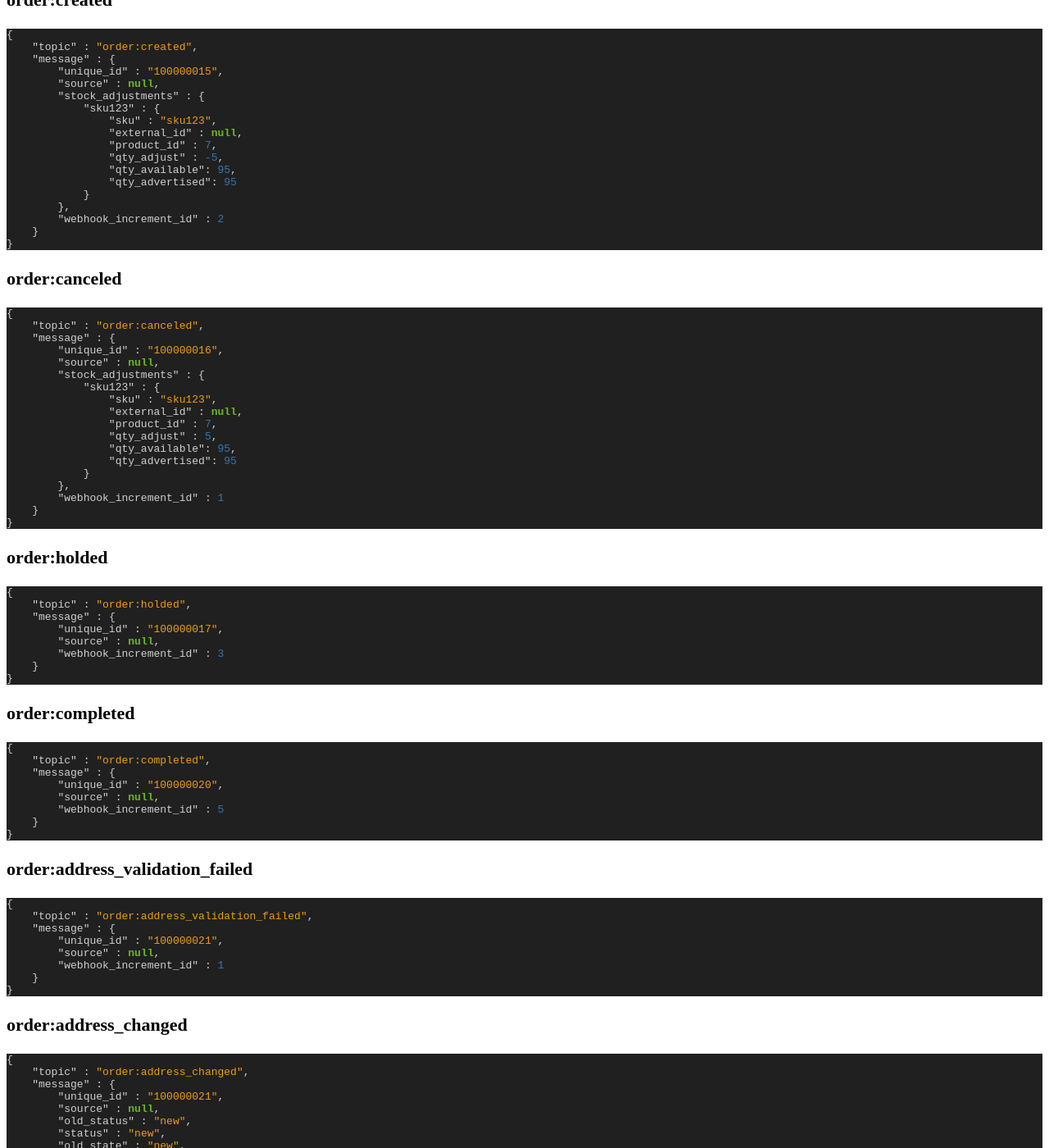
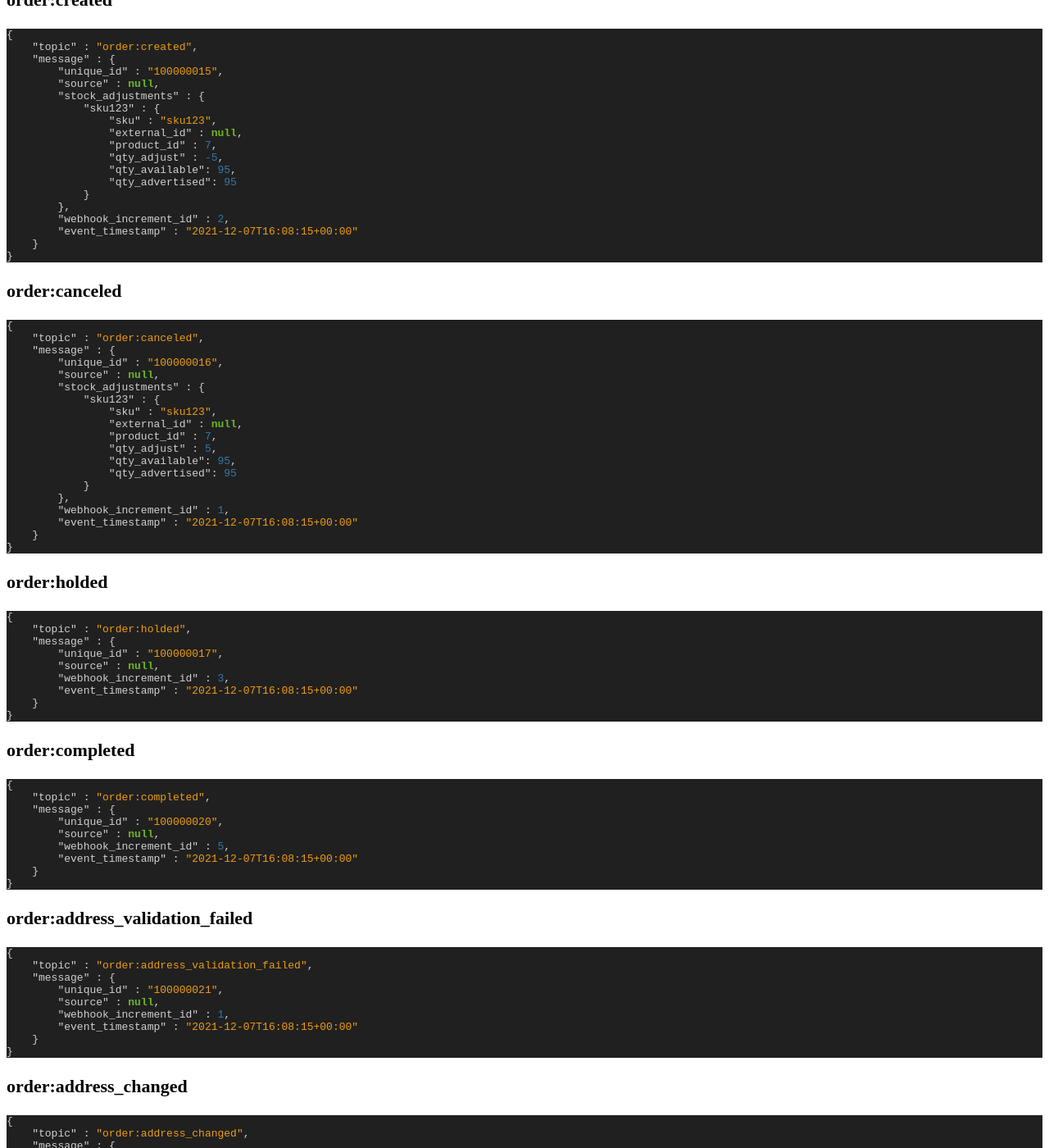
Before and after one commit to ShipStream/shipstream.github.io, a Jekyll site: the page built from _posts/2015-06-12-topics.md, in a window 1280 px wide and 1400 px high, scrolled down 1462 px. Shown: the whole window at 82% size. Built offline with Jekyll 4.4.1, drawn with Linux system fonts in a browser that asks for light colours; a style sheet for code colours, icons or effects is not loaded; some of the changed text lies outside the part shown.

Commit message:
Add "event_timestamp" to event payload.

````diff
--- a/_posts/2015-06-12-topics.md
+++ b/_posts/2015-06-12-topics.md
@@ -72,7 +72,8 @@ Event Payloads
                 "qty_advertised": 95
             }
         },
-        "webhook_increment_id" : 2
+        "webhook_increment_id" : 2,
+        "event_timestamp" : "2021-12-07T16:08:15+00:00"
     }
 }
 ```
@@ -97,7 +98,8 @@ Event Payloads
                 "qty_advertised": 95
             }
         },
-        "webhook_increment_id" : 1
+        "webhook_increment_id" : 1,
+        "event_timestamp" : "2021-12-07T16:08:15+00:00"
     }
 }
 ```
@@ -112,7 +114,8 @@ Event Payloads
     "message" : {
         "unique_id" : "100000017",
         "source" : null,
-        "webhook_increment_id" : 3
+        "webhook_increment_id" : 3,
+        "event_timestamp" : "2021-12-07T16:08:15+00:00"
     }
 }
 ```
@@ -127,7 +130,8 @@ Event Payloads
     "message" : {
         "unique_id" : "100000020",
         "source" : null,
-        "webhook_increment_id" : 5
+        "webhook_increment_id" : 5,
+        "event_timestamp" : "2021-12-07T16:08:15+00:00"
     }
 }
 ```
@@ -142,7 +146,8 @@ Event Payloads
     "message" : {
         "unique_id" : "100000021",
         "source" : null,
-        "webhook_increment_id" : 1
+        "webhook_increment_id" : 1,
+        "event_timestamp" : "2021-12-07T16:08:15+00:00"
     }
 }
 ```
@@ -190,7 +195,8 @@ Event Payloads
             "email" : "john.doe@gmail.com"
         },
         "update_method" : "manual",
-        "webhook_increment_id" : 1
+        "webhook_increment_id" : 1,
+        "event_timestamp" : "2021-12-07T16:08:15+00:00"
     }
 }
 ```
@@ -209,7 +215,8 @@ Event Payloads
         "status" : "new",
         "old_state" : null,
         "state" : "new",
-        "webhook_increment_id" : 1
+        "webhook_increment_id" : 1,
+        "event_timestamp" : "2021-12-07T16:08:15+00:00"
     }
 }
 ```
@@ -224,7 +231,8 @@ Event Payloads
     "message" : {
         "sku" : "product1",
         "external_id" : null,
-        "webhook_increment_id" : 1
+        "webhook_increment_id" : 1,
+        "event_timestamp" : "2021-12-07T16:08:15+00:00"
     }
 }
 ```
@@ -239,7 +247,8 @@ Event Payloads
     "message" : {
         "sku" : "product1",
         "external_id" : null,
-        "webhook_increment_id" : 1
+        "webhook_increment_id" : 1,
+        "event_timestamp" : "2021-12-07T16:08:15+00:00"
     }
 }
 ```
@@ -255,7 +264,8 @@ Event Payloads
         "sku" : "product1",
         "external_id" : null,
         "old_sku": "344828-22",
-        "webhook_increment_id" : 1
+        "webhook_increment_id" : 1,
+        "event_timestamp" : "2021-12-07T16:08:15+00:00"
     }
 }
 ```
@@ -270,7 +280,8 @@ Event Payloads
     "message" : {
         "sku" : "product1",
         "external_id" : null,
-        "webhook_increment_id" : 1
+        "webhook_increment_id" : 1,
+        "event_timestamp" : "2021-12-07T16:08:15+00:00"
     }
 }
 ```
@@ -285,7 +296,8 @@ Event Payloads
     "message" : {
         "sku" : "product1",
         "external_id" : null,
-        "webhook_increment_id" : 3
+        "webhook_increment_id" : 3,
+        "event_timestamp" : "2021-12-07T16:08:15+00:00"
     }
 }
 ```
@@ -300,7 +312,8 @@ Event Payloads
     "message" : {
         "sku" : "product1",
         "external_id" : null,
-        "webhook_increment_id" : 3
+        "webhook_increment_id" : 3,
+        "event_timestamp" : "2021-12-07T16:08:15+00:00"
     }
 }
 ```
@@ -315,7 +328,8 @@ Event Payloads
     "message" : {
         "sku" : "product1",
         "external_id" : null,
-        "webhook_increment_id" : 5
+        "webhook_increment_id" : 5,
+        "event_timestamp" : "2021-12-07T16:08:15+00:00"
     }
 }
 ```
@@ -335,7 +349,8 @@ Event Payloads
         "sender_ref_alt" : "abc123",
         "merchant_ref" : "xyz456",
         "merchant_status" : null,
-        "webhook_increment_id" : 1
+        "webhook_increment_id" : 1,
+        "event_timestamp" : "2021-12-07T16:08:15+00:00"
     }
 }
 ```
@@ -355,7 +370,8 @@ Event Payloads
         "sender_ref_alt" : "abc123",
         "merchant_ref" : "xyz456",
         "merchant_status" : null,
-        "webhook_increment_id" : 1
+        "webhook_increment_id" : 1,
+        "event_timestamp" : "2021-12-07T16:08:15+00:00"
     }
 }
 ```
@@ -375,7 +391,8 @@ Event Payloads
         "sender_ref_alt" : "abc123",
         "merchant_ref" : "xyz456",
         "merchant_status" : null,
-        "webhook_increment_id" : 1
+        "webhook_increment_id" : 1,
+        "event_timestamp" : "2021-12-07T16:08:15+00:00"
     }
 }
 ```
@@ -395,7 +412,8 @@ Event Payloads
         "sender_ref_alt" : "abc123",
         "merchant_ref" : "xyz456",
         "merchant_status" : null,
-        "webhook_increment_id" : 1
+        "webhook_increment_id" : 1,
+        "event_timestamp" : "2021-12-07T16:08:15+00:00"
     }
 }
 ```
@@ -415,7 +433,8 @@ Event Payloads
         "sender_ref_alt" : "abc123",
         "merchant_ref" : "xyz456",
         "merchant_status" : null,
-        "webhook_increment_id" : 1
+        "webhook_increment_id" : 1,
+        "event_timestamp" : "2021-12-07T16:08:15+00:00"
     }
 }
 ```
@@ -435,7 +454,8 @@ Event Payloads
         "sender_ref_alt" : "abc123",
         "merchant_ref" : "xyz456",
         "merchant_status" : null,
-        "webhook_increment_id" : 1
+        "webhook_increment_id" : 1,
+        "event_timestamp" : "2021-12-07T16:08:15+00:00"
     }
 }
 ```
@@ -465,7 +485,8 @@ Event Payloads
                 "qty_advertised": 95
             }
         },
-        "webhook_increment_id" : 1
+        "webhook_increment_id" : 1,
+        "event_timestamp" : "2021-12-07T16:08:15+00:00"
     }
 }
 ```
@@ -489,7 +510,8 @@ Event Payloads
         "new_status" : "put_away",
         "old_state" : "putting_away",
         "new_state" : "complete",
-        "webhook_increment_id" : 1
+        "webhook_increment_id" : 1,
+        "event_timestamp" : "2021-12-07T16:08:15+00:00"
     }
 }
 ```
@@ -503,7 +525,8 @@ Event Payloads
     "topic" : "delivery_label:created",
     "message" : {
         "unique_id" : 5,
-        "webhook_increment_id" : 1
+        "webhook_increment_id" : 1,
+        "event_timestamp" : "2021-12-07T16:08:15+00:00"
     }
 }
 ```
@@ -517,7 +540,8 @@ Event Payloads
     "topic" : "delivery_label:voided",
     "message" : {
         "unique_id" : 7,
-        "webhook_increment_id" : 1
+        "webhook_increment_id" : 1,
+        "event_timestamp" : "2021-12-07T16:08:15+00:00"
     }
 }
 ```
@@ -531,7 +555,8 @@ Event Payloads
     "topic" : "import:created",
     "message" : {
         "unique_id" : 4,
-        "webhook_increment_id" : 1
+        "webhook_increment_id" : 1,
+        "event_timestamp" : "2021-12-07T16:08:15+00:00"
     }
 }
 ```
@@ -545,7 +570,8 @@ Event Payloads
     "topic" : "import:completed",
     "message" : {
         "unique_id" : 5,
-        "webhook_increment_id" : 1
+        "webhook_increment_id" : 1,
+        "event_timestamp" : "2021-12-07T16:08:15+00:00"
     }
 }
 ```
@@ -568,7 +594,8 @@ Event Payloads
                 "qty_advertised": 95
             }
         },
-        "webhook_increment_id" : 1
+        "webhook_increment_id" : 1,
+        "event_timestamp" : "2021-12-07T16:08:15+00:00"
     }
 }
 ```
@@ -629,7 +656,8 @@ include the `qty_adjust` key, but rather only the absolute values.
                 "https://www.fedex.com/apps/fedextrack/?action=track&tracknumbers=794657040105"
             ]
         }],
-        "webhook_increment_id" : 1
+        "webhook_increment_id" : 1,
+        "event_timestamp" : "2021-12-07T16:08:15+00:00"
     }
 }
 ```
@@ -682,7 +710,8 @@ include the `qty_adjust` key, but rather only the absolute values.
                 "794657040105"
             ]
         }],
-        "webhook_increment_id" : 1
+        "webhook_increment_id" : 1,
+        "event_timestamp" : "2021-12-07T16:08:15+00:00"
     }
 }
 ```
@@ -718,7 +747,8 @@ include the `qty_adjust` key, but rather only the absolute values.
                 "794657040105"
             ]
         }],
-        "webhook_increment_id" : 1
+        "webhook_increment_id" : 1,
+        "event_timestamp" : "2021-12-07T16:08:15+00:00"
     }
 }
 ```
@@ -743,7 +773,8 @@ This topic is deprecated. Please use [shipment:packed](#shipment_packed) instead
         "service" : "FEDEX_2_DAY",
         "number" : "794657040105",
         "url" : "https://www.fedex.com/apps/fedextrack/?action=track&tracknumbers=794657040105",
-        "webhook_increment_id" : 1
+        "webhook_increment_id" : 1,
+        "event_timestamp" : "2021-12-07T16:08:15+00:00"
     }
 }
 ```
@@ -776,7 +807,8 @@ This topic is deprecated. Please use [shipment:packed](#shipment_packed) instead
             "source" : "123456",
             "status" : "packed"
         }],
-        "webhook_increment_id" : 1
+        "webhook_increment_id" : 1,
+        "event_timestamp" : "2021-12-07T16:08:15+00:00"
     }
 }
 ```
@@ -809,7 +841,8 @@ This topic is deprecated. Please use [shipment:packed](#shipment_packed) instead
             "source" : "123456",
             "status" : "packed"
         }],
-        "webhook_increment_id" : 1
+        "webhook_increment_id" : 1,
+        "event_timestamp" : "2021-12-07T16:08:15+00:00"
     }
 }
 ```
````
